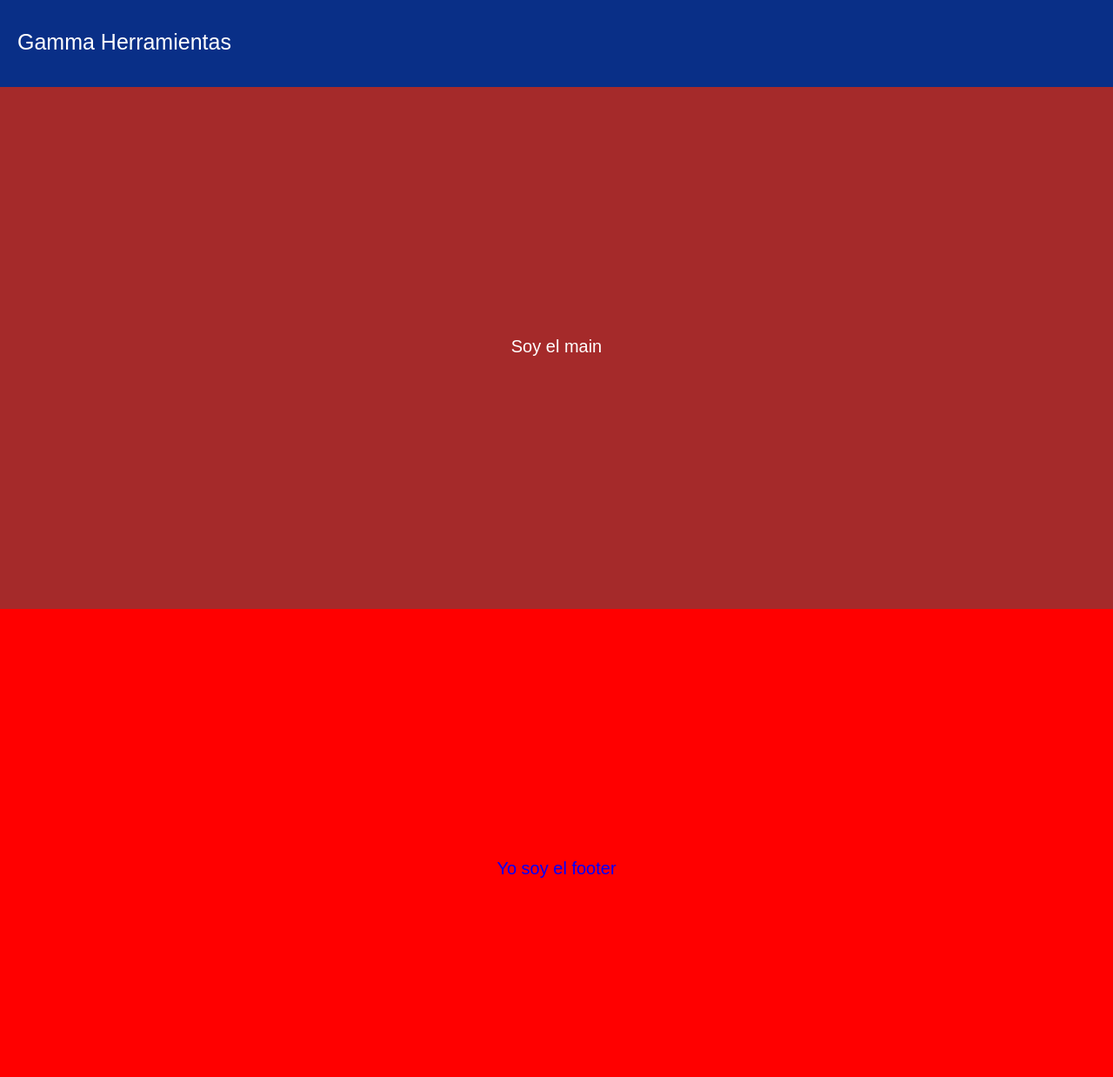
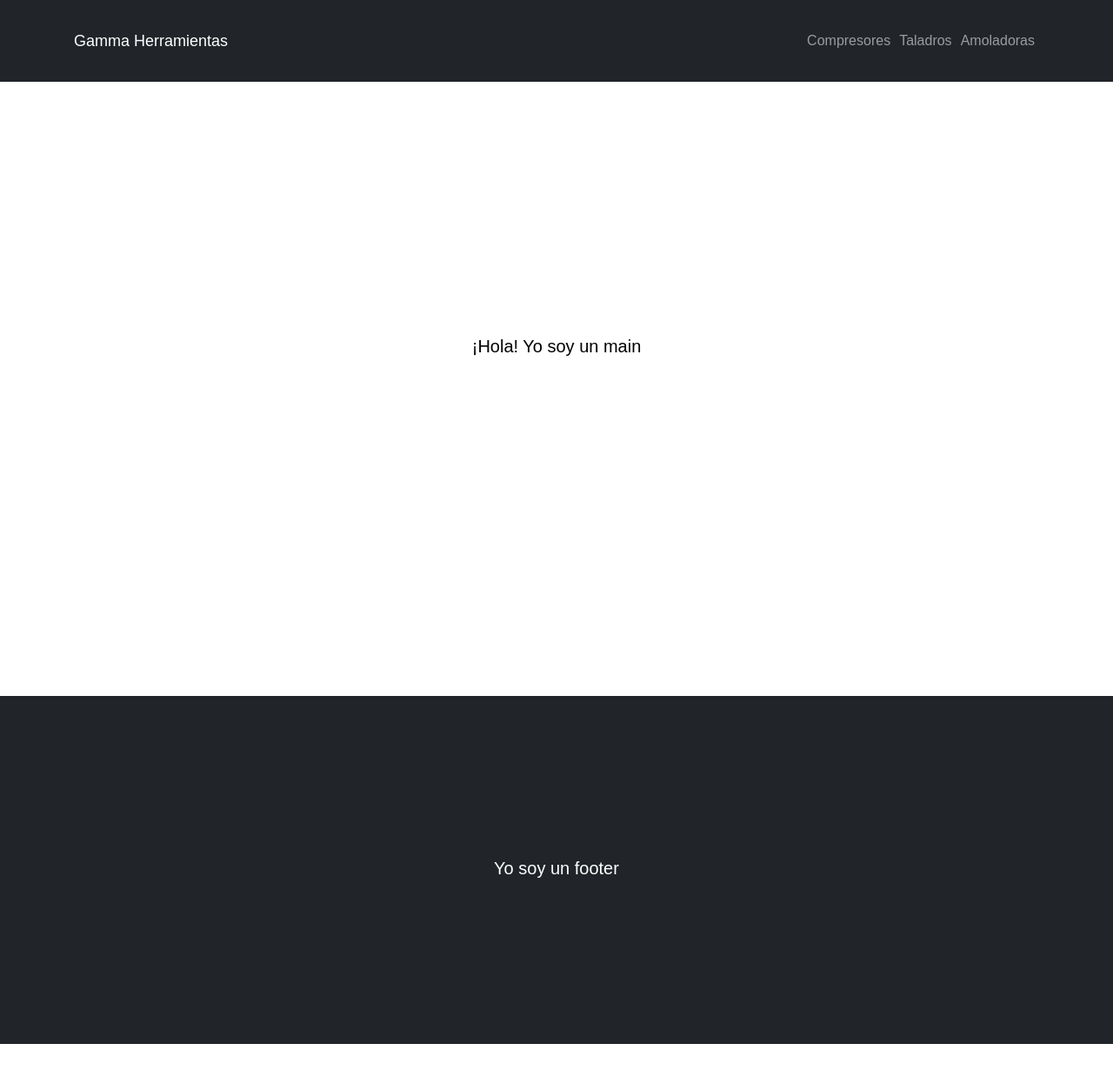
Before and after one commit to gonzalohaedo/appReactJS, a React (Create React App) app: page / in a window 1280 px wide. Shown: the top 1238 px of the page at 87% size. After the commit the page ends 1200 px from the top, so only its background shows below. Built offline with nearby package versions, Linux system fonts and the light colour scheme.

Commit message:
Entrega correspondiente a CLASE 03

```diff
--- a/src/App.js
+++ b/src/App.js
@@ -1,4 +1,4 @@
-import Header from "./Header";
+import NavBar from "./components/NavBar";
 import Main from "./Main";
 import Footer from "./Footer";
 
@@ -6,7 +6,7 @@ import Footer from "./Footer";
 function App() {
   return (
     <>
-      <Header />
+      <NavBar />
       <Main />
       <Footer />
     </>
--- a/src/Footer.js
+++ b/src/Footer.js
@@ -1,7 +1,7 @@
 function Footer() {
   return (
     <div className="cajaFooter">
-      <h2>Yo soy el footer</h2>
+      <h2>Yo soy un footer</h2>
     </div>
   );
 }
--- a/src/Header.js
+++ /dev/null
@@ -1,9 +0,0 @@
-function Header() {
-  return (
-    <header className="cabecera">
-      <h1>Gamma Herramientas</h1>
-    </header>
-  );
-}
-
-export default Header;
--- a/src/Main.js
+++ b/src/Main.js
@@ -1,7 +1,7 @@
 function Main() {
   return (
     <div className="cajaPrueba">
-      <h2>Soy el main</h2>
+      <h2>¡Hola! Yo soy un main</h2>
     </div>
   );
 }
--- /dev/null
+++ b/src/components/NavBar.js
@@ -0,0 +1,46 @@
+function NavBar() {
+  return (
+    <nav
+      class="navbar navbar-expand-lg navbar-dark bg-dark fixed-top"
+      id="mainNav"
+    >
+      <div class="container px-4">
+        <a class="navbar-brand" href="#page-top">
+          Gamma Herramientas
+        </a>
+        <button
+          class="navbar-toggler"
+          type="button"
+          data-bs-toggle="collapse"
+          data-bs-target="#navbarResponsive"
+          aria-controls="navbarResponsive"
+          aria-expanded="false"
+          aria-label="Toggle navigation"
+        >
+          <span class="navbar-toggler-icon"></span>
+        </button>
+        <div class="collapse navbar-collapse" id="navbarResponsive">
+          <ul class="navbar-nav ms-auto">
+            <li class="nav-item">
+              <a class="nav-link" href="#about">
+                Compresores
+              </a>
+            </li>
+            <li class="nav-item">
+              <a class="nav-link" href="#services">
+                Taladros
+              </a>
+            </li>
+            <li class="nav-item">
+              <a class="nav-link" href="#contact">
+                Amoladoras
+              </a>
+            </li>
+          </ul>
+        </div>
+      </div>
+    </nav>
+  );
+}
+
+export default NavBar;
--- a/src/styles.scss
+++ b/src/styles.scss
@@ -1,26 +1,10 @@
-$colorPrimario: #092f87;
-$colorSecundario: brown;
-$colorTerciario: red;
+//GLOBALES
+$colorPrimario: #212529;
+$colorSecundario: white;
 
 * {
   margin: 0;
   padding: 0;
-}
-
-.cabecera {
-  background-color: #092f87;
-  height: 10rem;
-  display: flex;
-  align-items: center;
-  padding: 2rem;
-}
-
-h1 {
-  color: white;
-}
-
-h2 {
-  color: white;
 }
 
 html {
@@ -31,9 +15,24 @@ body {
   font-size: 1.6rem;
   font-family: "Montserrat", sans-serif;
 }
+//--------------------------------------------------------------------------------
+// NAVEGACION / HEADER
+.navbar-brand {
+  font-size: large;
+}
+
+.navbar {
+  padding-top: 3rem;
+  padding-bottom: 3rem;
+}
+//--------------------------------------------------------------------------------
+// MAIN Y FOOTER
+h2 {
+  color: black;
+}
 
 .cajaPrueba {
-  height: 60rem;
+  height: 80rem;
   background-color: $colorSecundario;
   display: flex;
   justify-content: center;
@@ -41,13 +40,13 @@ body {
 }
 
 .cajaFooter {
-  height: 60rem;
-  background-color: red;
+  height: 40rem;
+  background-color: $colorPrimario;
   display: flex;
   justify-content: center;
   align-items: center;
   h2 {
-    color: blue;
+    color: $colorSecundario;
   }
 }
 
```
